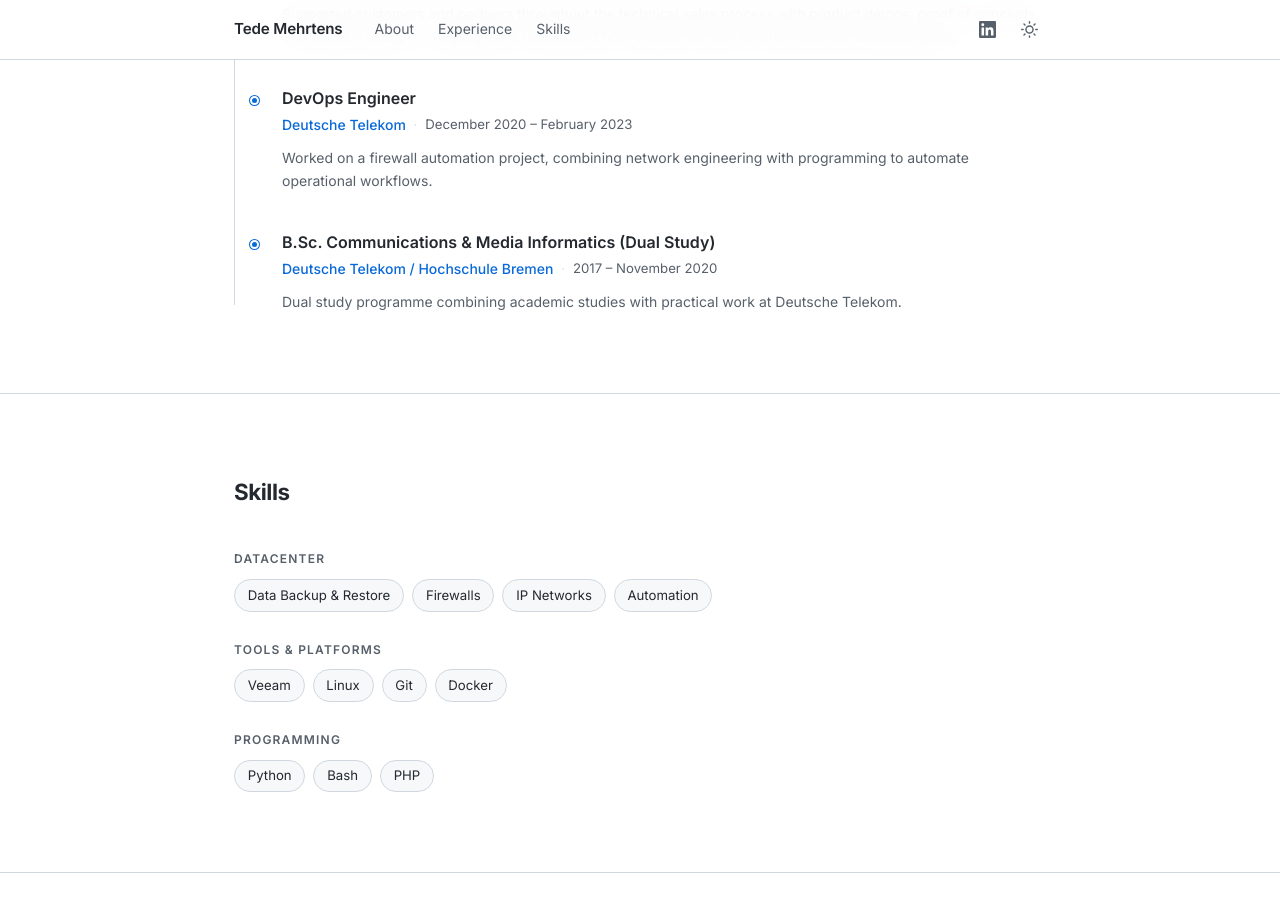
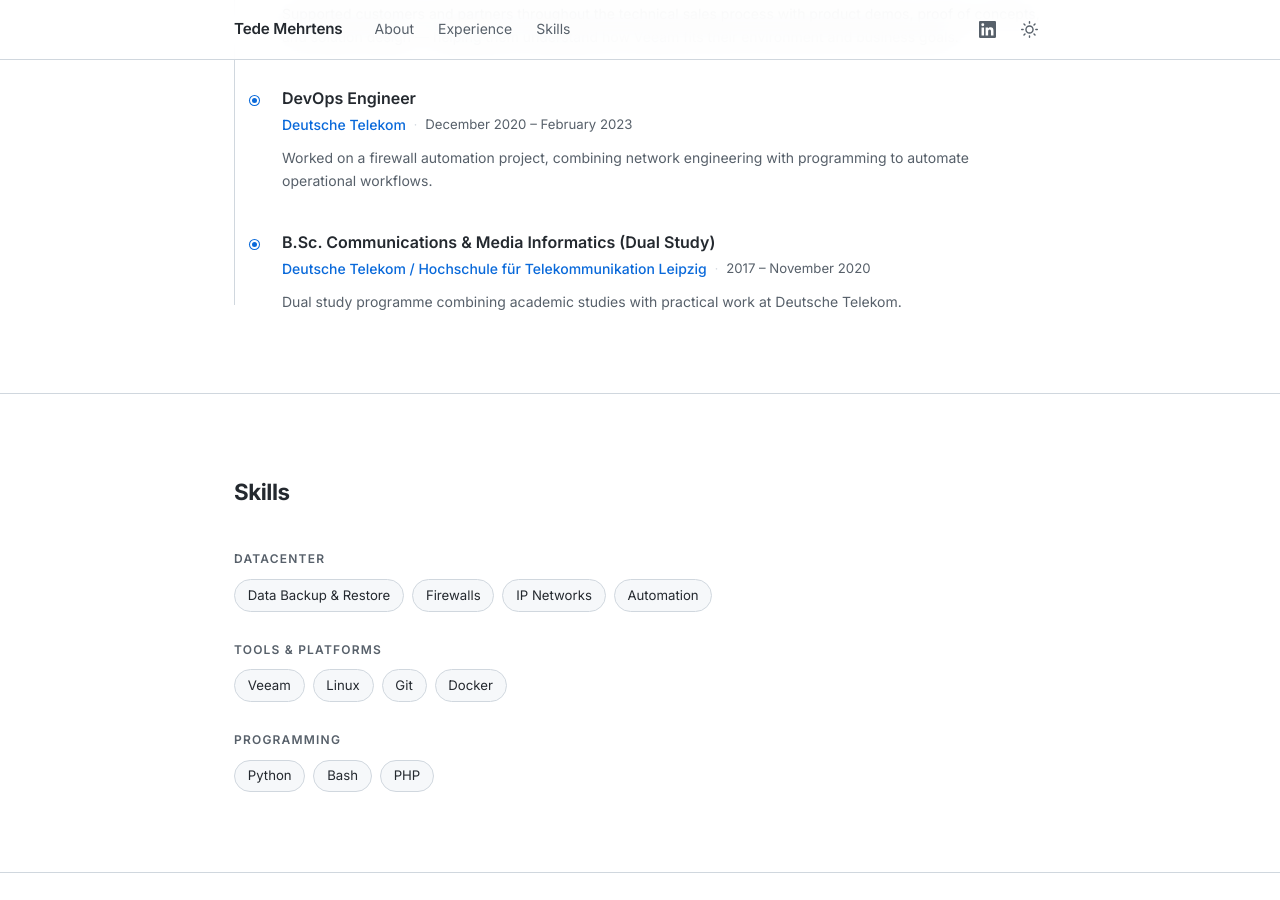
Before and after one commit to jantede/tedemehrtens.de, a Jekyll site: the page built from index.html, in a window 1280 px wide and 900 px high, scrolled down 1744 px. Built offline with Jekyll 4.4.1, drawn with Linux system fonts in a browser that asks for light colours.

Commit message:
Update portfolio

```diff
--- a/_data/experience.yml
+++ b/_data/experience.yml
@@ -16,6 +16,6 @@
   description: "Worked on a firewall automation project, combining network engineering with programming to automate operational workflows."
 
 - role: "B.Sc. Communications & Media Informatics (Dual Study)"
-  company: Deutsche Telekom / Hochschule Bremen
+  company: Deutsche Telekom / Hochschule für Telekommunikation Leipzig
   period: "2017 – November 2020"
   description: "Dual study programme combining academic studies with practical work at Deutsche Telekom."
```
